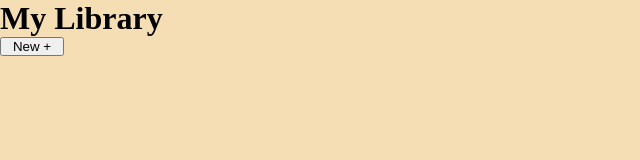
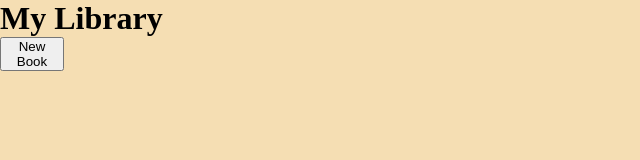
Before and after one commit to alansimon816/Library, a plain HTML site: page index.html in a window 1280 px wide. Shown: the whole page, without its empty margins (0-640 px from the left). Drawn offline with Linux system fonts and the light colour scheme.

Commit message:
Changes text of New + button.

```diff
--- a/index.html
+++ b/index.html
@@ -9,7 +9,7 @@
     <body>
         <div id="outermost-div">
             <h1>My Library</h1>
-            <button id="new-book-btn">New +</button>
+            <button id="new-book-btn">New Book</button>
             <div id=flex-box>
 
                 <!-- Content -->
```
